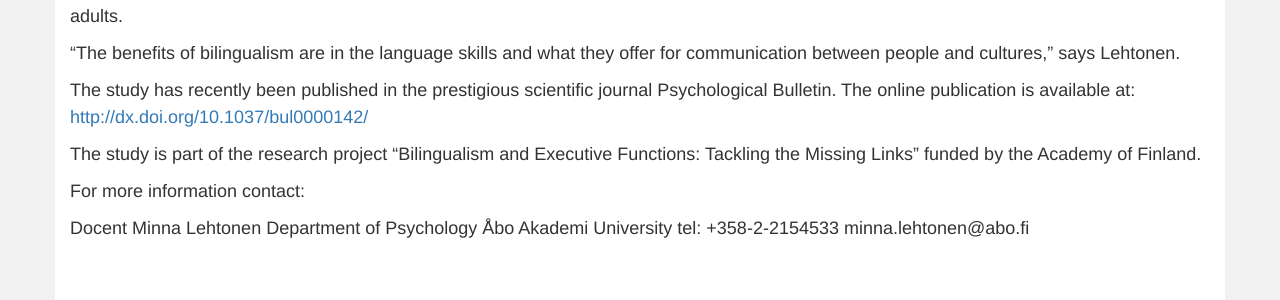
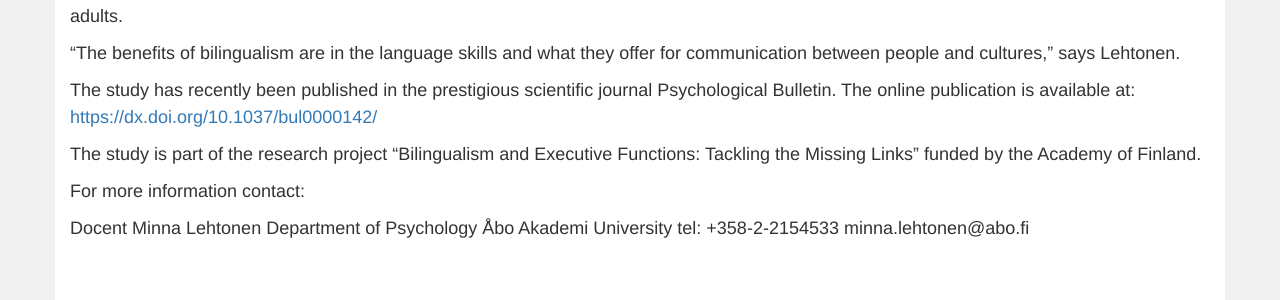
Before and after one commit to dlfell/braintrain, a Jekyll site: the page built from _posts/news/2018-03-08-COGNITIVE BENEFITS OF BILINGUALISM IS OVERSTATED.md, in a window 1280 px wide. Shown: the part 817-1117 px from the top of the page. Built offline with Jekyll 4.4.1, drawn with Linux system fonts in a browser that asks for light colours; nearby versions of some CDN libraries; some of the changed lines change nothing that is shown.

Commit message:
Update 2018-03-08-COGNITIVE BENEFITS OF BILINGUALISM IS OVERSTATED.md

```diff
--- a/_posts/news/2018-03-08-COGNITIVE BENEFITS OF BILINGUALISM IS OVERSTATED.md
+++ b/_posts/news/2018-03-08-COGNITIVE BENEFITS OF BILINGUALISM IS OVERSTATED.md
@@ -21,7 +21,7 @@ According to Lehtonen, the results indicate that bilingualism or active use of a
 
 “The benefits of bilingualism are in the language skills and what they offer for communication between people and cultures,” says Lehtonen.
 
-The study has recently been published in the prestigious scientific journal Psychological Bulletin. The online publication is available at: [http://dx.doi.org/10.1037/bul0000142/](http://dx.doi.org/10.1037/bul0000142/)
+The study has recently been published in the prestigious scientific journal Psychological Bulletin. The online publication is available at: [https://dx.doi.org/10.1037/bul0000142/](https://dx.doi.org/10.1037/bul0000142/)
 
 The study is part of the research project “Bilingualism and Executive Functions: Tackling the Missing Links” funded by the Academy of Finland.
 
```
